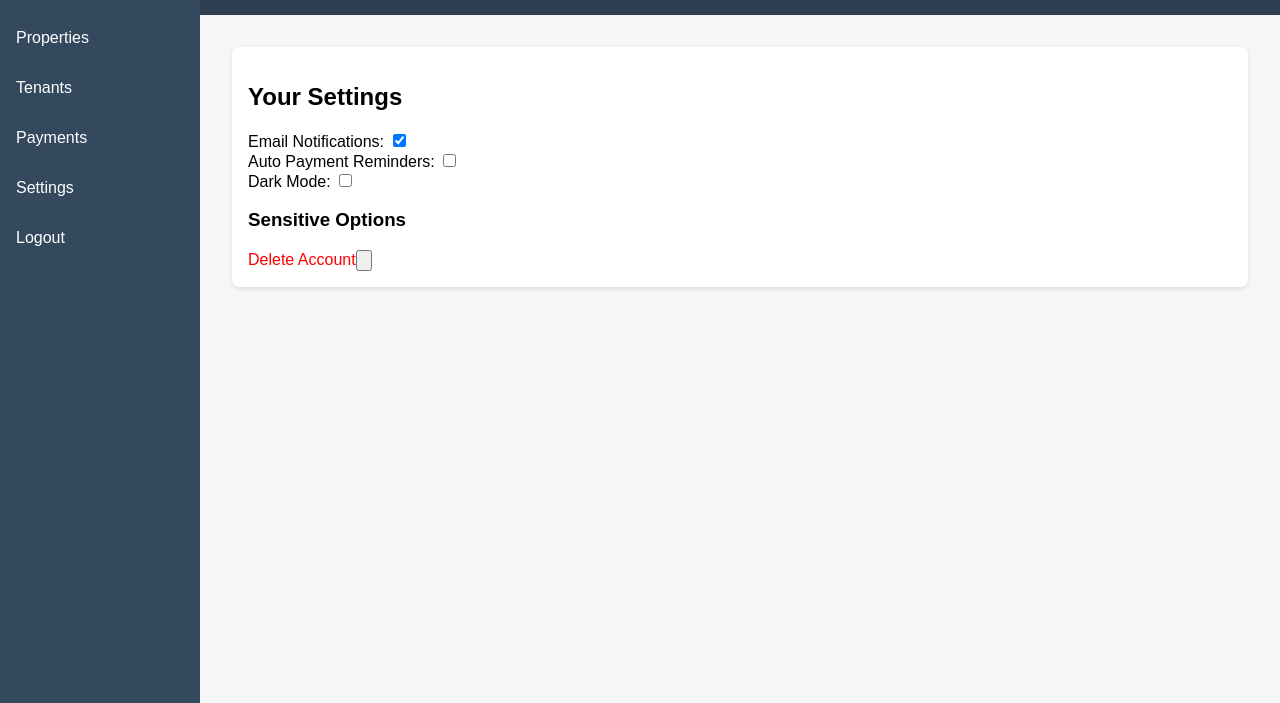
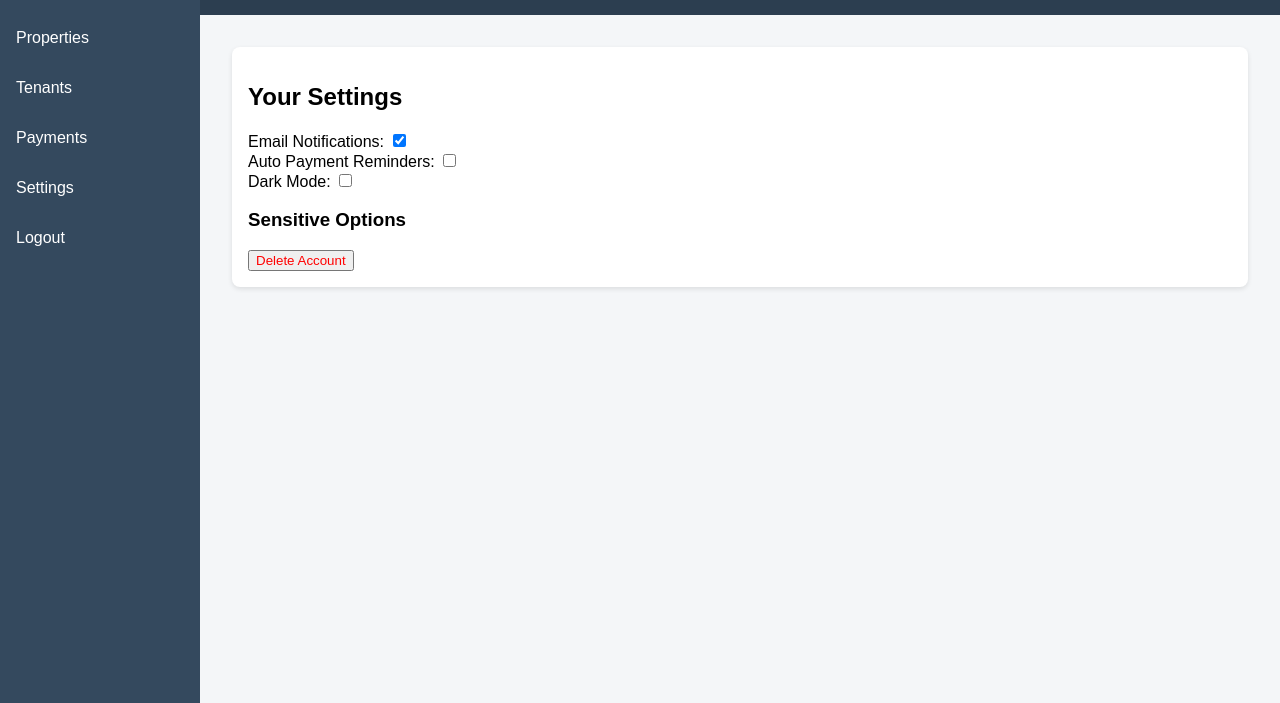
Before and after one commit to GrayAnt04/WebDev, a plain HTML site: page Rentwise/settings.html in a window 1280 px wide. Shown: the part 97-800 px from the top of the page. Drawn offline with Linux system fonts and the light colour scheme.

Commit message:
Update settings.html

```diff
--- a/Rentwise/settings.html
+++ b/Rentwise/settings.html
@@ -48,7 +48,7 @@
       <label>Dark Mode: <input type="checkbox"></label>
       <br>
       <h3>Sensitive Options</h3>
-      <label style="color:red">Delete Account<input type="button"></label>
+      <button style="color:red" type="button" onclick="alert('Deleting Account')">Delete Account</button>
     </form>
   </section>
 </main>
```
